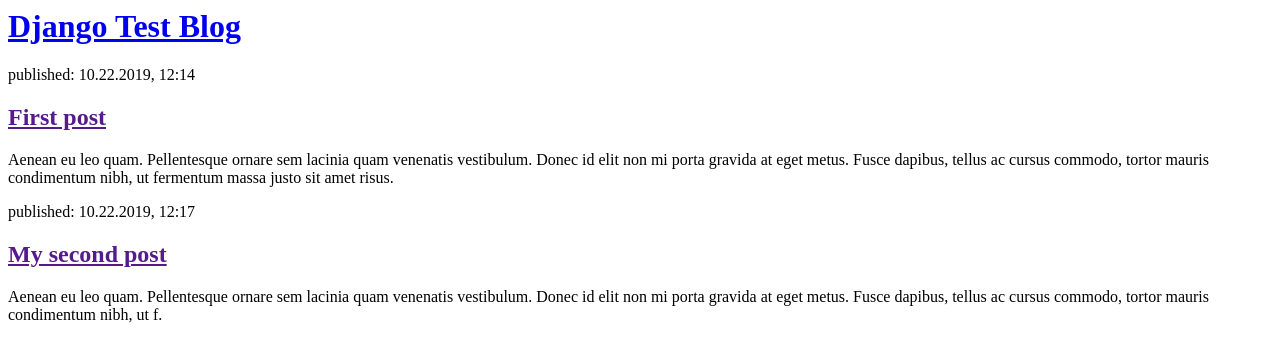
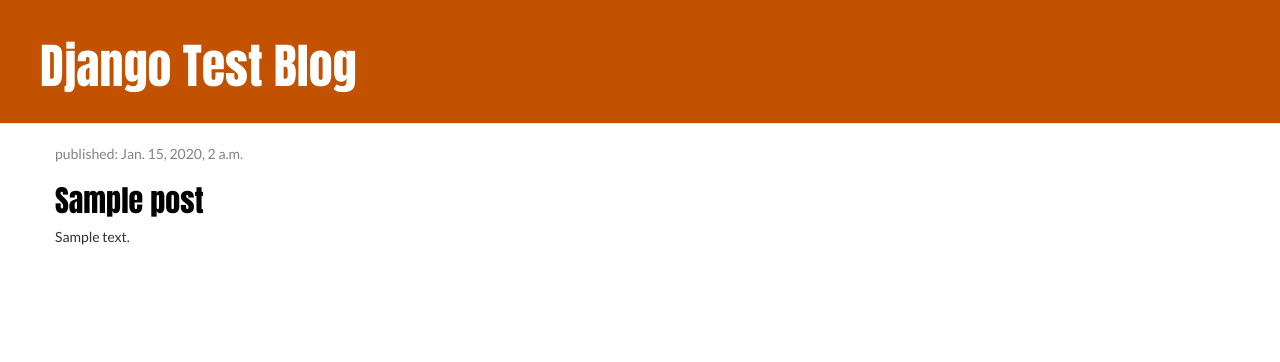
Before and after one commit to devo2ps/blog_example, a Django app: template blog_app/templates/blog_app/post_list.html in a window 1280 px wide. Shown: the top 362 px of the page. Run offline with Django 3.2, Linux system fonts and the light colour scheme; the template is opened without the code that fills it: values that come from a table or form of the project are taken from there, others are empty; tables that the repository leaves empty hold one stand-in row (values such as "Sample post"); some libraries are stand-ins or nearby versions.

Commit message:
Just a bunch of additions really

```diff
--- /dev/null
+++ b/blog_app/static/css/blog.css
@@ -0,0 +1,54 @@
+.page-header {
+    background-color: #C25100;
+    margin-top: 0;
+    padding: 20px 20px 20px 40px;
+}
+
+
+.page-header h1, .page-header h1 a, .page-header h1 a:visited, .page-header h1 a:active {
+    color: #ffffff;
+    font-size: 36pt;
+    text-decoration: none;
+}
+
+.content {
+    margin-left: 40px;
+}
+
+
+h1, h2, h3, h4 {
+    font-family: 'Impact',  Charcoal, sans-serif }
+
+
+p {
+
+    font-family: 'Lato', sans-serif;
+}
+
+
+.date {
+    color: #828282;
+}
+
+.save {
+    float: right;
+}
+
+.post-form textarea, .post-form input {
+    width: 100%;
+}
+
+.top-menu, .top-menu:hover, .top-menu:visited {
+    color: #ffffff;
+    float: right;
+    font-size: 26pt;
+    margin-right: 20px;
+}
+
+.post {
+    margin-bottom: 70px;
+}
+
+.post h2 a, .post h2 a:visited {
+    color: #000000;
+}
--- /dev/null
+++ b/blog_app/templates/blog_app/base.html
@@ -0,0 +1,30 @@
+{% load static %}
+<html>
+    <head>
+        <title>Devo2ps' blog</title>
+        <link rel="stylesheet" href="//maxcdn.bootstrapcdn.com/bootstrap/3.2.0/css/bootstrap.min.css">
+<link rel="stylesheet" href="//maxcdn.bootstrapcdn.com/bootstrap/3.2.0/css/bootstrap-theme.min.css">
+<link rel="stylesheet" href="{% static 'css/blog.css' %}">
+<link href="https://fonts.googleapis.com/css?family=Lato&display=swap" rel="stylesheet">
+
+    </head>
+    <body>
+        <div class="page-header">
+            <h1><a href="/">Django Test Blog</a></h1>
+        </div>
+
+<div class="content container">
+    <div class="row">
+        <div class="col-md-8">
+            {% block content%}
+            {% endblock %}
+
+            </div>
+        </div>
+    </div>
+
+
+
+
+    </body>
+</html>
--- a/blog_app/templates/blog_app/post_list.html
+++ b/blog_app/templates/blog_app/post_list.html
@@ -1,22 +1,13 @@
-<html>
-    <head>
-        <title>Devo2ps' blog</title>
-        </head>
-    <body>
-        <div>
-            <h1><a href="/">Django Test Blog</a></h1>
-        </div>
+{% extends 'blog_app/base.html' %}
 
-        <div>
-            <p>published: 10.22.2019, 12:14</p>
-            <h2><a href="">First post</a></h2>
-            <p>Aenean eu leo quam. Pellentesque ornare sem lacinia quam venenatis vestibulum. Donec id elit non mi porta gravida at eget metus. Fusce dapibus, tellus ac cursus commodo, tortor mauris condimentum nibh, ut fermentum massa justo sit amet risus.</p>
-        </div>
-
-        <div>
-            <p>published: 10.22.2019, 12:17</p>
-            <h2><a href="">My second post</a></h2>
-            <p>Aenean eu leo quam. Pellentesque ornare sem lacinia quam venenatis vestibulum. Donec id elit non mi porta gravida at eget metus. Fusce dapibus, tellus ac cursus commodo, tortor mauris condimentum nibh, ut f.</p>
-        </div>
-    </body>
-</html>
+{%block content%}
+            {% for post in posts %}
+                <div class="post">
+                    <div class="date">
+                        <p>published: {{ post.published_date }}</p>
+                    </div>
+                    <h2><a href="{% url 'post_detail' pk=post.pk %}">{{ post.title }}</a></h2>
+                    <p>{{ post.text|linebreaksbr }}</p>
+                </div>
+            {% endfor %}
+{% endblock %}
--- a/blog_app/urls.py
+++ b/blog_app/urls.py
@@ -3,4 +3,5 @@ from . import views
 
 urlpatterns = [
     path('', views.post_list, name='post_list'),
+    path('post/<int:pk>/', views.post_detail, name='post_detail')
 ]
```
Also changed, not shown: blog_app/static/css/original_blog.css (added, +8 -0 lines), blog_app/templates/blog_app/non_extended_post_list.html (added, +35 -0 lines), blog_app/templates/blog_app/post_detail.html (added, +13 -0 lines), blog_app/templates/blog_app/post_list_original.html (added, +22 -0 lines), blog_app/views.py (+9 -5 lines).
